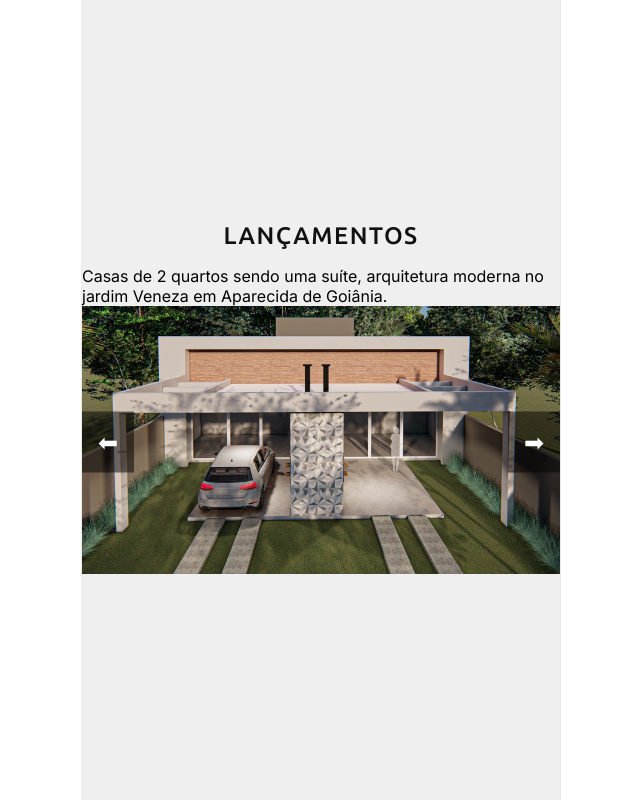
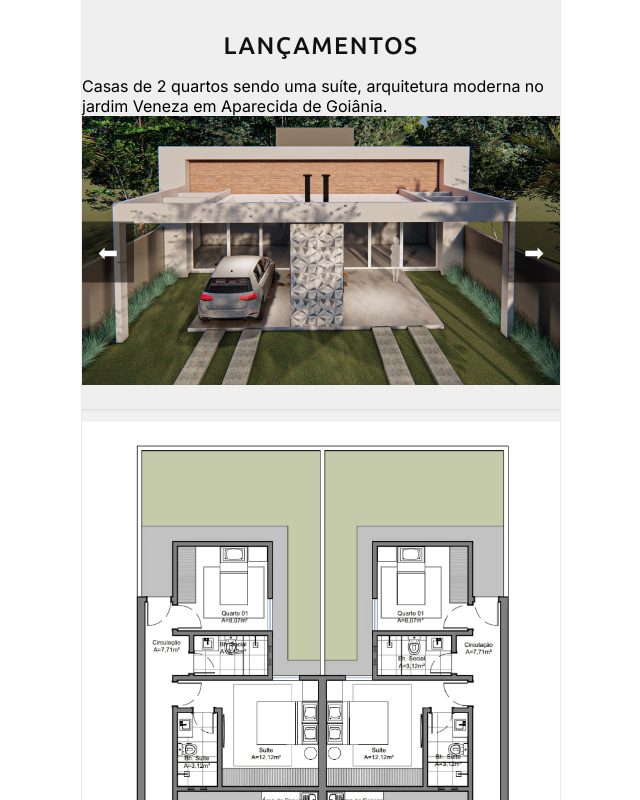
Before and after one commit to danielclaytonborgtx/DC-Imob, a React (Vite) app: page /slideshow in a window 1280 px wide. Shown: the top 800 px of the page, without its empty margins (319-959 px from the left). Built offline with nearby package versions, Linux system fonts and the light colour scheme.

Commit message:
commit 11

```diff
--- a/index.html
+++ b/index.html
@@ -7,7 +7,7 @@
     <link href="https://fonts.googleapis.com/css2?family=Inter:wght@400;500;700&family=Ubuntu:wght@400;500;600&display=swap" rel="stylesheet">
 
     <meta name="viewport" content="width=device-width, initial-scale=1.0" />
-    <title>RIIS Arquitetura</title>
+    <title>RIS Arquitetura</title>
   </head>
 
   <body>
--- a/src/pages/SlideShowPage/SlideShowPage.tsx
+++ b/src/pages/SlideShowPage/SlideShowPage.tsx
@@ -4,7 +4,8 @@ import { Title } from "../../components/Title";
 import image2 from "../../assets/Image2.jpeg";
 import image3 from "../../assets/Image3.jpeg";
 import image4 from "../../assets/Image4.jpeg";
-import { Container, SlideshowContainer, Slide, PrevButton, NextButton, Image } from "./styles";
+import additionalImage from "../../assets/Imageplanta.jpeg"; // Imagem adicional
+import { Container, SlideshowContainer, Slide, PrevButton, NextButton, Image, AdditionalImageContainer } from "./styles";
 
 const slideImages = [image2, image3, image4];
 
@@ -19,7 +20,6 @@ export function SlideShowPage() {
     setCurrentSlide(currentSlide === 0 ? slideImages.length - 1 : currentSlide - 1);
   };
 
-  // Exemplo de uso explícito do React (não necessário na maioria dos casos):
   return React.createElement(
     Container,
     null,
@@ -31,6 +31,9 @@ export function SlideShowPage() {
         React.createElement(Image, { src: slideImages[currentSlide], alt: `Slide ${currentSlide + 1}` }),
         React.createElement(NextButton, { onClick: nextSlide }, "\u27A1")
       )
+    ),
+    React.createElement(AdditionalImageContainer, null,
+      React.createElement(Image, { src: additionalImage, alt: "Imagem Adicional" })
     )
   );
 }
--- a/src/pages/SlideShowPage/styles.ts
+++ b/src/pages/SlideShowPage/styles.ts
@@ -1,5 +1,3 @@
-// src/components/SlideShowPage/styles.ts
-
 import styled from 'styled-components';
 
 export const Container = styled.div`
@@ -51,3 +49,10 @@ export const Image = styled.img`
   width: 100%;
   height: auto;
 `;
+
+export const AdditionalImageContainer = styled.div`
+  /* Estilos para a imagem adicional abaixo do slideshow */
+  max-width: 1000px; /* Mesma largura máxima do SlideshowContainer */
+  margin: auto;
+  padding-top: 20px; /* Espaço entre o slideshow e a imagem adicional */
+`;
```
Also changed, not shown: src/assets/Imageplanta.jpeg (added).
